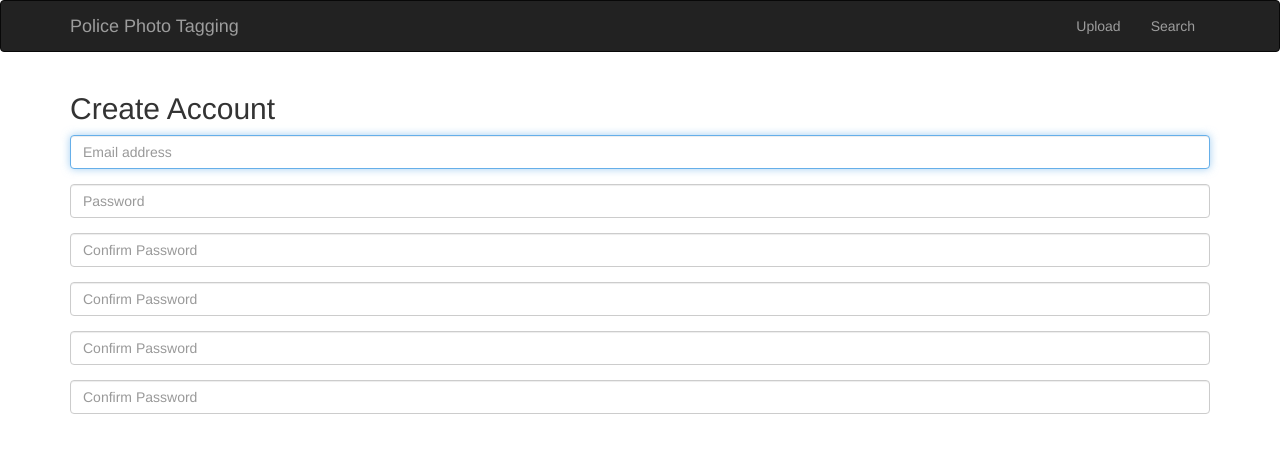
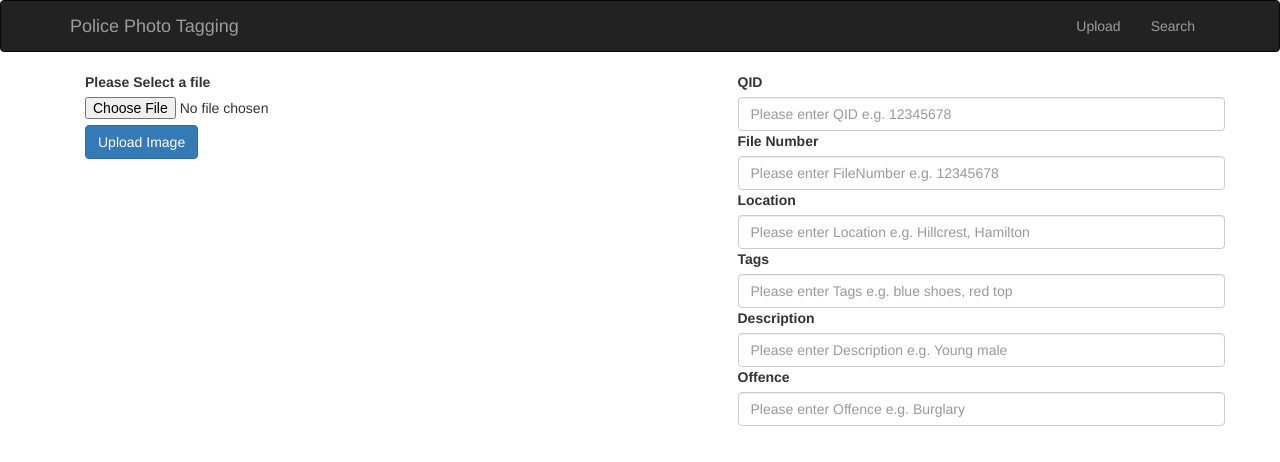
Before and after one commit to himbojo/PolicePhotoTagging, a React (Create React App) app in the folder client/: page /upload in a window 1280 px wide. Shown: the top 462 px of the page. Built offline with nearby package versions, Linux system fonts and the light colour scheme.

Commit message:
Better image upload and form. Jordan & Sampson

```diff
--- a/client/src/components/Upload/inputForm.js
+++ b/client/src/components/Upload/inputForm.js
@@ -1,5 +1,8 @@
 import React, {Component} from 'react';
 import {render} from 'react-dom';
+import { Button, FormControl, FormGroup, ControlLabel, Grid, Row, Col } from "react-bootstrap";
+import ImageUpload from "../objects/imageUpload";
+
 
 class InputForm extends Component {
   constructor() {
@@ -30,46 +33,33 @@ import React, {Component} from 'react';
     var {QID, FileNumber, Location, Tags, Description, Offence} = this.state;
 
     return (
-          <div className="container">
-            <form className="form-signin" onSubmit={this.onSubmit}>
-              <h2 className="form-signin-heading">Create Account</h2>
+      <div>
+        <Grid>
+          <Row className="show-grid">
+            <Col xs={7}>
+              <ImageUpload/>
 
-              <div className="form-group">
-                <input type="text" name="QID" className="form-control"
-                  placeholder="Email address" value={QID} onChange={this.onChange} autoFocus />
-                <span className="help-block"></span>
-              </div>
-
-              <div className="form-group">
-                <input type="password" name="FileNumber" className="form-control"
-                  placeholder="Password" value={FileNumber} onChange={this.onChange} />
-                <span className="help-block"></span>
-              </div>
-
-              <div className="form-group">
-                <input type="password" name="Location" className="form-control"
-                  placeholder="Confirm Password" value={Location} onChange={this.onChange} />
-                <span className="help-block"></span>
-              </div>
-
-              <div className="form-group">
-                <input type="password" name="Tags" className="form-control"
-                  placeholder="Confirm Password" value={Tags} onChange={this.onChange} />
-                <span className="help-block"></span>
-              </div>
-
-              <div className="form-group">
-                <input type="password" name="Description" className="form-control"
-                  placeholder="Confirm Password" value={Description} onChange={this.onChange} />
-                <span className="help-block"></span>
-              </div>
-
-              <div className="form-group">
-                <input type="password" name="Offence" className="form-control"
-                  placeholder="Confirm Password" value={Offence} onChange={this.onChange} />
-                <span className="help-block"></span>
-              </div>
+            </Col>
+            <Col xsPull={5} xsOffset={7}>
+              <form>
+                <FormGroup pullRight controlId="formBasicText">
+                  <ControlLabel>QID</ControlLabel>
+                  <FormControl type="text" placeholder="Please enter QID e.g. 12345678" />
+                  <ControlLabel>File Number</ControlLabel>
+                  <FormControl type="text" placeholder="Please enter FileNumber e.g. 12345678" />
+                  <ControlLabel>Location</ControlLabel>
+                  <FormControl type="text" placeholder="Please enter Location e.g. Hillcrest, Hamilton" />
+                  <ControlLabel>Tags</ControlLabel>
+                  <FormControl type="text" placeholder="Please enter Tags e.g. blue shoes, red top" />
+                  <ControlLabel>Description</ControlLabel>
+                  <FormControl type="text" placeholder="Please enter Description e.g. Young male" />
+                  <ControlLabel>Offence</ControlLabel>
+                  <FormControl type="text" placeholder="Please enter Offence e.g. Burglary" />
+                </FormGroup>
               </form>
+            </Col>
+          </Row>
+        </Grid>
       </div>
     );
   }
--- a/client/src/components/Upload/inputForm1.js
+++ /dev/null
@@ -1,59 +0,0 @@
-import React, { Component } from "react";
-
-import { FormGroup, FormControl, ControlLabel, HelpBlock } from 'react-bootstrap';
-
-class InputForm1 extends React.Component {
-  constructor(props, context) {
-    super(props, context);
-
-    this.handleChange = this.handleChange.bind(this);
-
-    this.state = {
-      value: '',
-      value1: ''
-    };
-  }
-
-  handleChange(e) {
-    var state = this.state;
-    state[e.target.name] = e.target.value;
-    this.setState(state);
-  }
-
-  render() {
-    var {value, value1} = this.state;
-    return (
-      <form>
-        <FormGroup
-          controlId="value"
-        >
-          <ControlLabel>Working example with validation</ControlLabel>
-          <FormControl
-            type="text"
-            name="value"
-            value={this.state.value}
-            placeholder="Enter text"
-            onChange={this.handleChange}
-          />
-          <FormControl.Feedback />
-        </FormGroup>
-
-        <FormGroup
-          controlId="formBasicTex"
-        >
-          <ControlLabel>Working example with validation</ControlLabel>
-          <FormControl
-            type="text"
-            name="value1"
-            value={this.state.value}
-            placeholder="Enter text"
-            onChange={this.handleChange}
-          />
-          <FormControl.Feedback />
-        </FormGroup>
-      </form>
-    );
-  }
-}
-
-export default InputForm1;
--- a/client/src/components/Upload/upload.js
+++ b/client/src/components/Upload/upload.js
@@ -11,7 +11,6 @@ import ImageUpload from '../objects/imageUpload';
 import TimePicker from 'react-dropdown-timepicker';
 
 import InputForm from './inputForm';
-import InputForm1 from './inputForm1';
 
 
 class Upload extends Component{
--- /dev/null
+++ b/client/src/components/objects/imageUpload.css
@@ -0,0 +1,8 @@
+.image{
+  padding-top: 5%;
+  padding-bottom: 6%;
+}
+
+.chooseFile{
+  padding-bottom: 1%;
+}
--- a/client/src/components/objects/imageUpload.js
+++ b/client/src/components/objects/imageUpload.js
@@ -1,7 +1,8 @@
 //https://gist.github.com/hartzis/0b77920380736f98e4f9
 
 import React, { Component } from 'react';
-
+import { Button, FormControl, Grid, Row, Col, InputGroup, ControlLabel, Image } from 'react-bootstrap';
+import "./imageUpload.css";
 class ImageUpload extends Component {
   constructor(props) {
     super(props);
@@ -38,16 +39,23 @@ class ImageUpload extends Component {
     let {imagePreviewUrl} = this.state;
     let $imagePreview = null;
     if (imagePreviewUrl) {
-      $imagePreview = (<img max-height="100vh" width="40%" src={imagePreviewUrl} />);
+      $imagePreview = (<Image className="image" src={imagePreviewUrl} responsive />);
     }
 
     return (
       <div>
-        <form onSubmit={this._handleSubmit}>
-          <input type="file" onChange={this._handleImageChange} />
-          <button type="submit" onClick={this._handleSubmit}>Upload Image</button>
-        </form>
-        {$imagePreview}
+        <Grid>
+          <Row>
+            <Col xs={6}>
+            <form onSubmit={this._handleSubmit}>
+              <ControlLabel>Please Select a file</ControlLabel>
+              <FormControl className="chooseFile" type="file" label="File" help="Browse for image" onChange={this._handleImageChange} />
+            </form>
+            {$imagePreview}
+            <Button bsStyle="primary" type="submit" onClick={this._handleSubmit}>Upload Image</Button>
+            </Col>
+          </Row>
+        </Grid>
       </div>
     )
   }
```
Also changed, not shown: 1 other file (tests, documents, lock files or other folders). Lines whose indentation alone changed are shown as unchanged.
